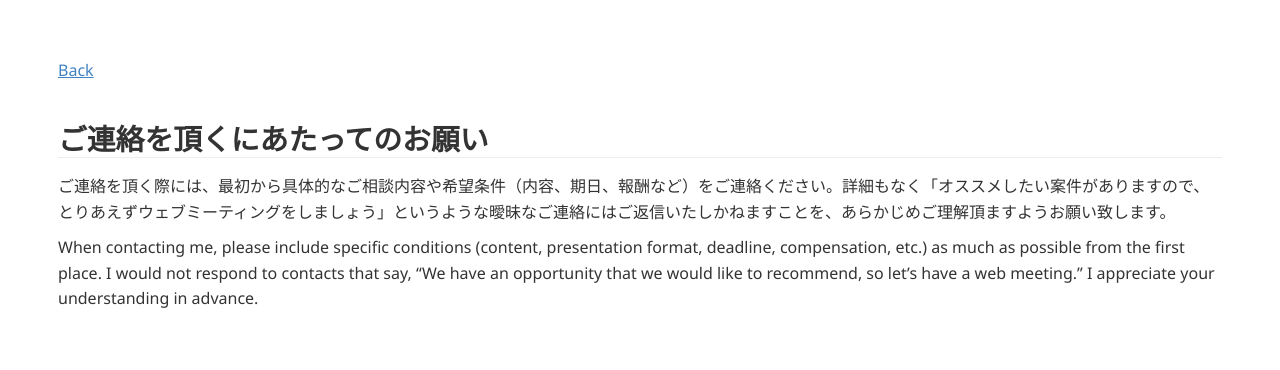
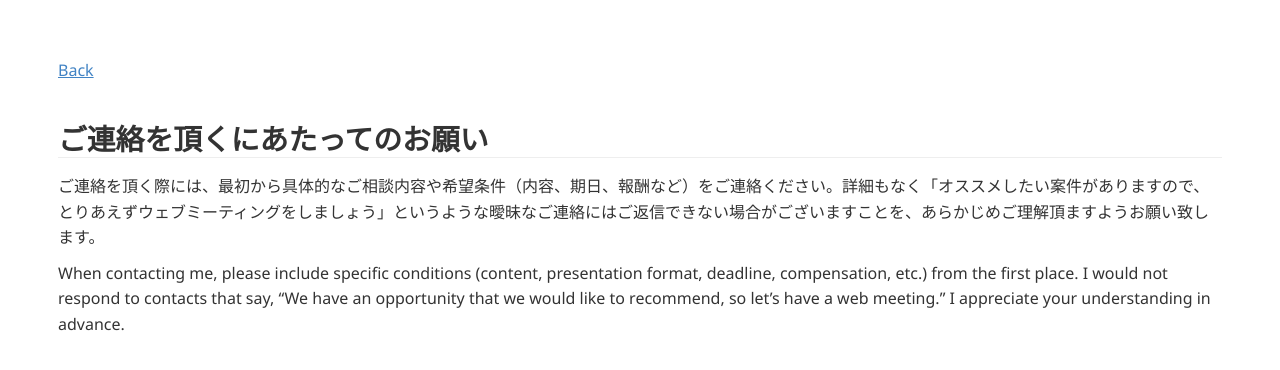
Before and after one commit to tnitoh/tnitoh.github.io, a Jekyll site: the page built from contact_note.md, in a window 1280 px wide. Shown: the top 370 px of the page. Built offline with Jekyll 4.4.1, drawn with Linux system fonts in a browser that asks for light colours; Markdown is read by kramdown in place of the engine named in the settings.

Commit message:
Update contact_note.md

```diff
--- a/contact_note.md
+++ b/contact_note.md
@@ -7,6 +7,6 @@
 
 ## ご連絡を頂くにあたってのお願い
 
-ご連絡を頂く際には、最初から具体的なご相談内容や希望条件（内容、期日、報酬など）をご連絡ください。詳細もなく「オススメしたい案件がありますので、とりあえずウェブミーティングをしましょう」というような曖昧なご連絡にはご返信いたしかねますことを、あらかじめご理解頂ますようお願い致します。
+ご連絡を頂く際には、最初から具体的なご相談内容や希望条件（内容、期日、報酬など）をご連絡ください。詳細もなく「オススメしたい案件がありますので、とりあえずウェブミーティングをしましょう」というような曖昧なご連絡にはご返信できない場合がございますことを、あらかじめご理解頂ますようお願い致します。
 
-When contacting me, please include specific conditions (content, presentation format, deadline, compensation, etc.) as much as possible from the first place. I would not respond to contacts that say, "We have an opportunity that we would like to recommend, so let's have a web meeting." I appreciate your understanding in advance.
+When contacting me, please include specific conditions (content, presentation format, deadline, compensation, etc.) from the first place. I would not respond to contacts that say, "We have an opportunity that we would like to recommend, so let's have a web meeting." I appreciate your understanding in advance.
```
